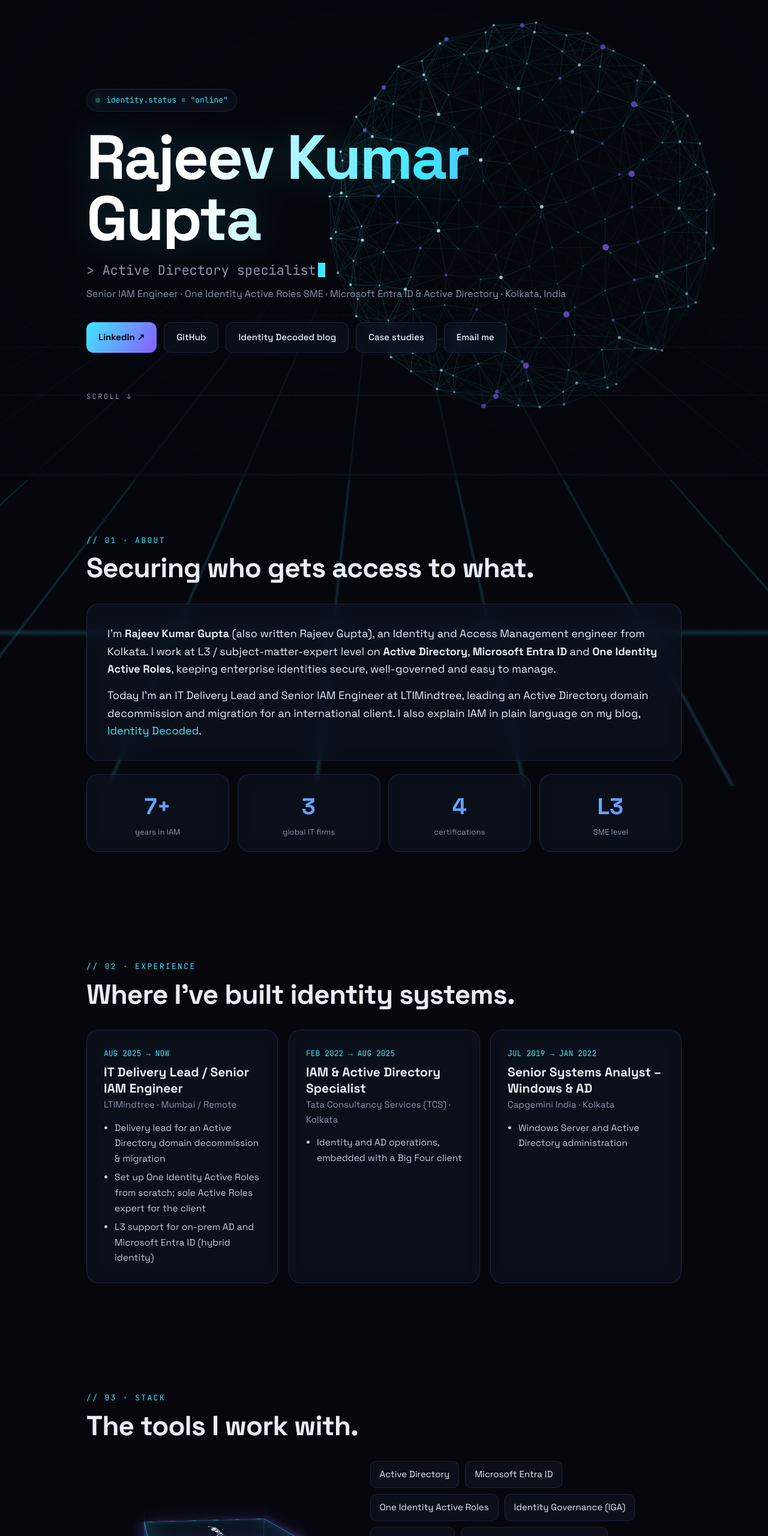
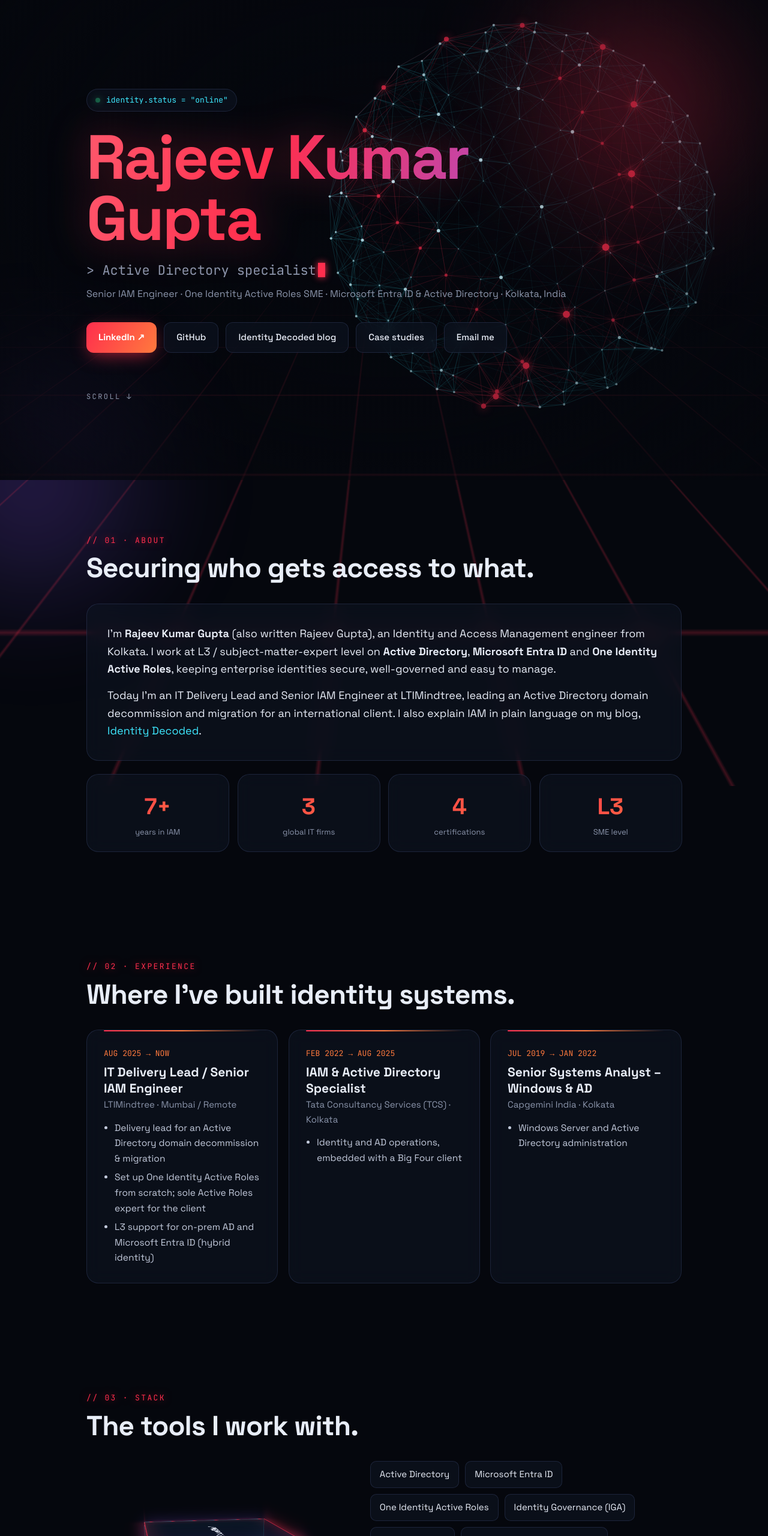
Before and after one commit to guptarajeev7877-hub/guptarajeev7877-hub.github.io, a plain HTML site: page index.html in a window 1280 px wide. Shown: the top 2560 px of the page at 60% size. Drawn offline with Linux system fonts and the light colour scheme; animation ran at ten frames a second.

Commit message:
Red accent design
Co-Authored-By: Claude Opus 5.5 <noreply@anthropic.com>
Claude-Session: https://claude.ai/code/session_01LFaSH6WMCRfAMDUZRJ8qAp

```diff
--- a/index.html
+++ b/index.html
@@ -7,7 +7,7 @@
 <meta name="description" content="Rajeev Kumar Gupta (Rajeev Gupta) is a Senior IAM Engineer and One Identity Active Roles SME from Kolkata, India, with 7+ years in Active Directory, Microsoft Entra ID and identity governance.">
 <meta name="author" content="Rajeev Kumar Gupta">
 <meta name="robots" content="index, follow">
-<meta name="theme-color" content="#05070d">
+<meta name="theme-color" content="#0a0508">
 <link rel="canonical" href="https://guptarajeev7877-hub.github.io/">
 
 <meta property="og:type" content="profile">
@@ -57,7 +57,7 @@
 <style>
   :root{
     --bg:#05070d; --ink:#e8edf7; --muted:#8b95ab; --line:rgba(140,170,255,.14);
-    --cyan:#3ee8ff; --violet:#8b5cff; --glass:rgba(16,22,38,.55);
+    --cyan:#3ee8ff; --violet:#8b5cff; --red:#ff2e4d; --orange:#ff7a3d; --glass:rgba(16,22,38,.55);
   }
   *{box-sizing:border-box;margin:0;padding:0}
   html{scroll-behavior:smooth}
@@ -67,10 +67,14 @@
 
   /* ---------- 3D background ---------- */
   #net{position:fixed;inset:0;width:100%;height:100%;z-index:0;display:block}
+  .glow{position:fixed;z-index:0;pointer-events:none;border-radius:50%;filter:blur(90px);opacity:.55;animation:drift 14s ease-in-out infinite alternate}
+  .g1{width:520px;height:520px;background:radial-gradient(circle,#ff2e4d,transparent 70%);top:-120px;right:-80px}
+  .g2{width:420px;height:420px;background:radial-gradient(circle,#8b5cff,transparent 70%);bottom:-140px;left:-100px;animation-delay:-7s;opacity:.4}
+  @keyframes drift{to{transform:translate(-60px,80px) scale(1.15)}}
   .vignette{position:fixed;inset:0;z-index:1;pointer-events:none;
     background:radial-gradient(ellipse at 50% 40%,transparent 0%,rgba(5,7,13,.35) 55%,rgba(5,7,13,.92) 100%)}
   .grid-floor{position:fixed;left:-50%;right:-50%;bottom:-10vh;height:55vh;z-index:0;pointer-events:none;
-    background-image:linear-gradient(rgba(62,232,255,.16) 1px,transparent 1px),linear-gradient(90deg,rgba(62,232,255,.16) 1px,transparent 1px);
+    background-image:linear-gradient(rgba(255,46,77,.22) 1px,transparent 1px),linear-gradient(90deg,rgba(255,46,77,.22) 1px,transparent 1px);
     background-size:60px 60px;transform:perspective(500px) rotateX(70deg);transform-origin:center top;
     mask-image:linear-gradient(to top,#000 10%,transparent 85%);-webkit-mask-image:linear-gradient(to top,#000 10%,transparent 85%);
     animation:floor 6s linear infinite}
@@ -86,41 +90,44 @@
   .dot{width:8px;height:8px;border-radius:50%;background:#30f39a;box-shadow:0 0 12px #30f39a;animation:pulse 2s infinite}
   @keyframes pulse{50%{opacity:.35}}
   h1{font-size:clamp(44px,9vw,104px);line-height:.98;font-weight:700;letter-spacing:-.03em;margin:26px 0 18px;
-    background:linear-gradient(100deg,#fff 20%,var(--cyan) 55%,var(--violet) 90%);-webkit-background-clip:text;background-clip:text;color:transparent;
-    filter:drop-shadow(0 0 30px rgba(62,232,255,.18))}
+    background:linear-gradient(100deg,#fff 15%,#ff5a6e 45%,var(--red) 62%,var(--violet) 95%);background-size:200% 100%;-webkit-background-clip:text;background-clip:text;color:transparent;
+    filter:drop-shadow(0 0 34px rgba(255,46,77,.35));animation:shine 6s ease-in-out infinite alternate}
+  @keyframes shine{to{background-position:100% 0}}
   .typed{font-size:clamp(17px,2.4vw,22px);color:var(--muted);min-height:1.7em}
   .typed b{color:var(--ink);font-weight:500}
-  .caret{display:inline-block;width:.55em;height:1.1em;background:var(--cyan);vertical-align:-.15em;margin-left:3px;animation:blink 1s steps(1) infinite}
+  .caret{display:inline-block;width:.55em;height:1.1em;background:var(--red);box-shadow:0 0 12px var(--red);vertical-align:-.15em;margin-left:3px;animation:blink 1s steps(1) infinite}
   @keyframes blink{50%{opacity:0}}
   .role{margin-top:6px;color:var(--muted);font-size:16px}
   .links{display:flex;gap:12px;flex-wrap:wrap;margin-top:34px}
   .btn{display:inline-flex;align-items:center;gap:8px;padding:12px 20px;border-radius:12px;font-size:15px;font-weight:500;color:var(--ink);
     border:1px solid var(--line);background:var(--glass);backdrop-filter:blur(10px);transition:transform .2s,border-color .2s,box-shadow .2s}
-  .btn:hover{transform:translateY(-3px);border-color:var(--cyan);box-shadow:0 10px 30px -10px rgba(62,232,255,.5)}
-  .btn.primary{background:linear-gradient(120deg,var(--cyan),var(--violet));color:#05070d;border:0;font-weight:700}
+  .btn:hover{transform:translateY(-3px);border-color:var(--red);box-shadow:0 10px 30px -10px rgba(255,46,77,.6)}
+  .btn.primary{background:linear-gradient(120deg,var(--red),var(--orange));color:#fff;border:0;font-weight:700;box-shadow:0 8px 30px -8px rgba(255,46,77,.75);animation:throb 2.6s ease-in-out infinite}
+  @keyframes throb{50%{box-shadow:0 8px 42px -4px rgba(255,46,77,.95)}}
   .scroll{margin-top:64px;font-size:12px;color:var(--muted);letter-spacing:.2em}
 
   /* ---------- sections ---------- */
   section{padding:90px 0}
-  .label{font-size:13px;color:var(--cyan);letter-spacing:.18em;text-transform:uppercase}
+  .label{font-size:13px;color:var(--red);text-shadow:0 0 14px rgba(255,46,77,.6);letter-spacing:.18em;text-transform:uppercase}
   h2{font-size:clamp(30px,4.5vw,46px);line-height:1.1;letter-spacing:-.02em;margin:10px 0 34px}
   .glass{background:var(--glass);border:1px solid var(--line);border-radius:20px;backdrop-filter:blur(14px);-webkit-backdrop-filter:blur(14px)}
   .about{padding:34px;font-size:18px}
   .about p+p{margin-top:14px}
   .stats{display:grid;grid-template-columns:repeat(4,1fr);gap:14px;margin-top:22px}
   .stat{padding:22px;text-align:center}
-  .stat .n{font-size:38px;font-weight:700;background:linear-gradient(120deg,var(--cyan),var(--violet));-webkit-background-clip:text;background-clip:text;color:transparent}
+  .stat .n{font-size:38px;font-weight:700;background:linear-gradient(120deg,var(--red),var(--orange));-webkit-background-clip:text;background-clip:text;color:transparent}
   .stat .t{font-size:13px;color:var(--muted)}
 
   /* 3D tilt cards */
   .cards{display:grid;grid-template-columns:repeat(auto-fit,minmax(280px,1fr));gap:18px;perspective:1000px}
   .card{position:relative;padding:28px;transform-style:preserve-3d;transition:transform .15s ease-out,border-color .3s;will-change:transform}
-  .card:hover{border-color:rgba(62,232,255,.45)}
+  .card:hover{border-color:rgba(255,46,77,.55);box-shadow:0 20px 50px -20px rgba(255,46,77,.45)}
+  .card::after{content:"";position:absolute;left:28px;right:28px;top:0;height:2px;border-radius:2px;background:linear-gradient(90deg,var(--red),var(--orange),transparent)}
   .card::before{content:"";position:absolute;inset:0;border-radius:20px;pointer-events:none;opacity:0;transition:opacity .3s;
-    background:radial-gradient(400px circle at var(--mx,50%) var(--my,50%),rgba(62,232,255,.14),transparent 45%)}
+    background:radial-gradient(400px circle at var(--mx,50%) var(--my,50%),rgba(255,46,77,.16),transparent 45%)}
   .card:hover::before{opacity:1}
   .card > *{transform:translateZ(30px)}
-  .when{font-size:13px;color:var(--cyan)}
+  .when{font-size:13px;color:var(--orange)}
   .card h3{font-size:21px;margin:8px 0 2px;line-height:1.25}
   .org{color:var(--muted);font-size:15px}
   .card ul{margin:14px 0 0 18px;color:#c3cbdc;font-size:15.5px}
@@ -132,24 +139,25 @@
   .cube{width:100%;height:100%;position:relative;transform-style:preserve-3d;animation:spin 18s linear infinite}
   .face{position:absolute;inset:0;display:grid;place-items:center;text-align:center;padding:16px;font-size:17px;font-weight:700;
     border:1px solid rgba(62,232,255,.55);background:rgba(10,18,34,.72);box-shadow:inset 0 0 40px rgba(62,232,255,.18),0 0 24px rgba(139,92,255,.25)}
+  .f1,.f3,.f5{border-color:rgba(255,46,77,.75)!important;box-shadow:inset 0 0 40px rgba(255,46,77,.25),0 0 28px rgba(255,46,77,.35)!important}
   .f1{transform:translateZ(110px)} .f2{transform:rotateY(90deg) translateZ(110px)} .f3{transform:rotateY(180deg) translateZ(110px)}
   .f4{transform:rotateY(-90deg) translateZ(110px)} .f5{transform:rotateX(90deg) translateZ(110px)} .f6{transform:rotateX(-90deg) translateZ(110px)}
   @keyframes spin{from{transform:rotateX(-18deg) rotateY(0)}to{transform:rotateX(-18deg) rotateY(360deg)}}
   .chips{display:flex;flex-wrap:wrap;gap:10px}
   .chip{padding:9px 15px;border-radius:10px;font-size:15px;border:1px solid var(--line);background:var(--glass);transition:all .2s}
-  .chip:hover{border-color:var(--cyan);color:var(--cyan);transform:translateY(-2px)}
+  .chip:hover{border-color:var(--red);color:#ff5a6e;transform:translateY(-2px)}
   .certs{display:grid;grid-template-columns:repeat(auto-fit,minmax(200px,1fr));gap:16px;margin-top:40px}
   .cert{padding:22px}
-  .cert .code{font-size:26px;font-weight:700;color:var(--cyan)}
+  .cert .code{font-size:26px;font-weight:700;color:var(--red);text-shadow:0 0 18px rgba(255,46,77,.5)}
   .cert .name{font-size:14px;color:var(--muted)}
   .edu{padding:28px}
   .edu p+p{margin-top:12px}
 
   .terminal{padding:0;overflow:hidden}
-  .term-bar{display:flex;gap:7px;padding:12px 16px;border-bottom:1px solid var(--line)}
+  .term-bar{display:flex;gap:7px;padding:12px 16px;border-bottom:1px solid rgba(255,46,77,.25)}
   .term-bar i{width:11px;height:11px;border-radius:50%;background:#ff5f57}.term-bar i:nth-child(2){background:#febc2e}.term-bar i:nth-child(3){background:#28c840}
   .term-body{padding:22px;font-size:14.5px;line-height:1.9;color:#c3cbdc}
-  .term-body .p{color:#30f39a} .term-body .k{color:var(--cyan)}
+  .term-body .p{color:var(--red)} .term-body .k{color:var(--cyan)}
   footer{padding:50px 0 70px;color:var(--muted);font-size:14px;text-align:center}
 
   .reveal{opacity:0;transform:translateY(40px) rotateX(8deg);transition:opacity .9s ease,transform .9s cubic-bezier(.2,.7,.2,1)}
@@ -169,6 +177,7 @@
 </head>
 <body>
 <canvas id="net" aria-hidden="true"></canvas>
+<div class="glow g1" aria-hidden="true"></div><div class="glow g2" aria-hidden="true"></div>
 <div class="grid-floor" aria-hidden="true"></div>
 <div class="vignette" aria-hidden="true"></div>
 
@@ -334,16 +343,18 @@
         if (d < maxD*maxD){
           var depth = (2 - (P[a][2] + P[b][2]) / 2) / 3;
           var al = (1 - Math.sqrt(d)/maxD) * 0.45 * depth * scrollFade;
-          x.strokeStyle = 'rgba(62,232,255,' + al + ')';
+          x.strokeStyle = (a % 7 === 0 || b % 7 === 0) ? 'rgba(255,60,90,' + (al*1.6) + ')' : 'rgba(62,232,255,' + al + ')';
           x.beginPath(); x.moveTo(P[a][0], P[a][1]); x.lineTo(P[b][0], P[b][1]); x.stroke();
         }
       }
     }
     for (var k = 0; k < P.length; k++){
       var q = P[k], front = (1 - q[2]) / 2;
-      x.fillStyle = k % 7 === 0 ? 'rgba(139,92,255,' + (.5 + front*.5) * scrollFade + ')' : 'rgba(200,245,255,' + (.25 + front*.7) * scrollFade + ')';
-      x.beginPath(); x.arc(q[0], q[1], (k % 7 === 0 ? 3 : 1.6) * q[3], 0, 6.283); x.fill();
+      x.shadowBlur = k % 7 === 0 ? 14 : 0; x.shadowColor = '#ff2e4d';
+      x.fillStyle = k % 7 === 0 ? 'rgba(255,46,77,' + (.55 + front*.45) * scrollFade + ')' : 'rgba(200,245,255,' + (.25 + front*.7) * scrollFade + ')';
+      x.beginPath(); x.arc(q[0], q[1], (k % 7 === 0 ? 3.4 : 1.6) * q[3], 0, 6.283); x.fill();
     }
+    x.shadowBlur = 0;
     requestAnimationFrame(frame);
   }
   frame();
```
